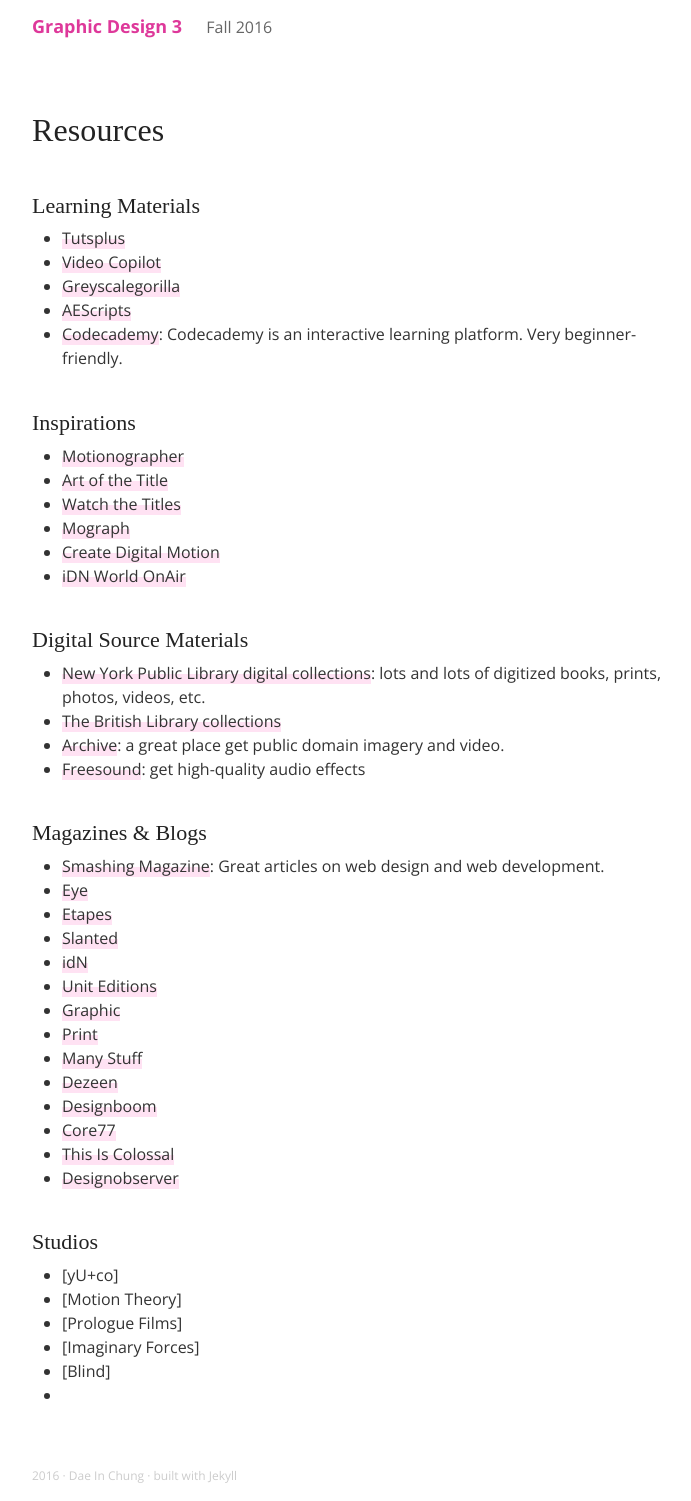
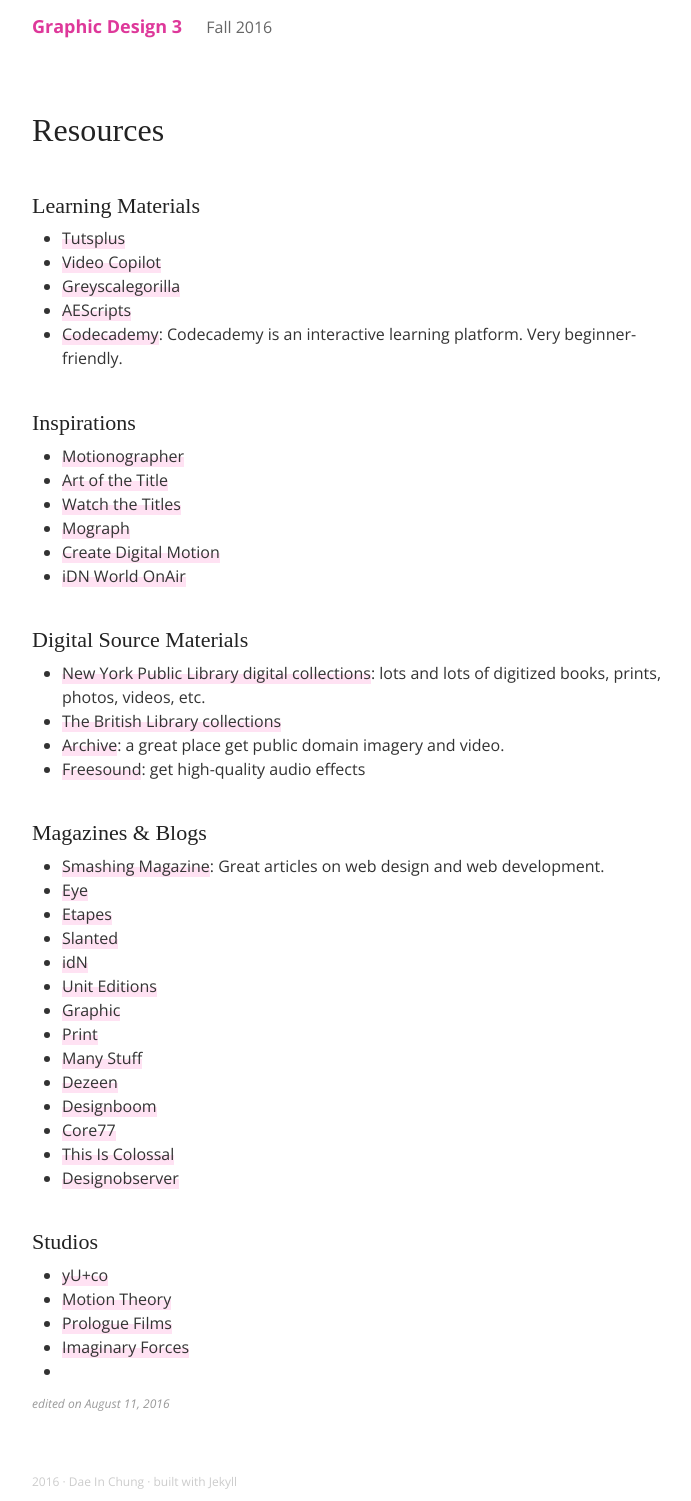
Before and after one commit to Mirandadaa/mica-gd300, a Jekyll site: the page built from _posts/102-6-1-resources.md, in a window 1280 px wide. Shown: the whole page, without its empty margins (288-979 px from the left). Built offline with Jekyll 4.4.1, drawn with Linux system fonts in a browser that asks for light colours; some web fonts are replaced.

Commit message:
resources

```diff
--- a/_posts/102-6-1-resources.md
+++ b/_posts/102-6-1-resources.md
@@ -5,7 +5,7 @@ excerpt_separator: <!--more-->
 summary: A list of useful resources.
 categories:
 tags:
-date_edited:
+date_edited: Aug 11, 2016
 ---
 
 ## Learning Materials
@@ -53,9 +53,8 @@ date_edited:
 
 
 ## Studios
-- [yU+co]
-- [Motion Theory]
-- [Prologue Films]
-- [Imaginary Forces]
-- [Blind]
--
+- [yU+co](http://yuco.com)
+- [Motion Theory](http://motiontheory.com)
+- [Prologue Films](http://prologue.com)
+- [Imaginary Forces](https://www.imaginaryforces.com)
+- []()
```
